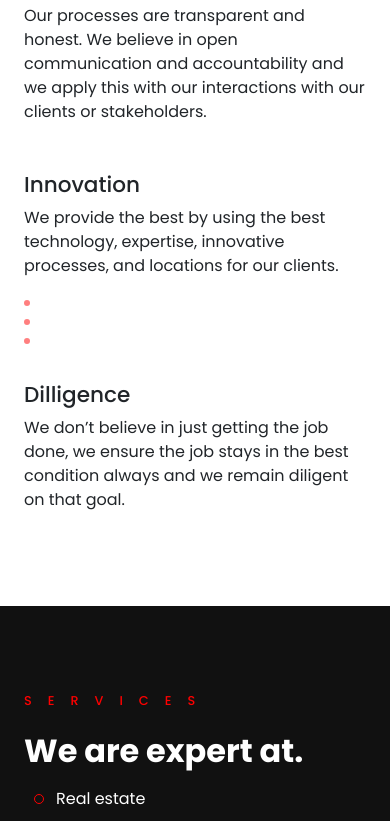
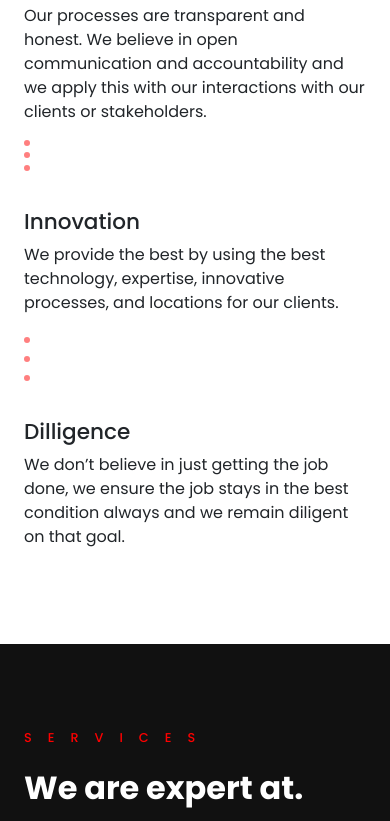
Before and after one commit to McFrase/Shagay-Real-Estate, a plain HTML site: page index.html in a window 390 px wide. Shown: the part 4013-4834 px from the top of the page. Drawn offline with nearby package versions, Linux system fonts and the light colour scheme; files that its build step writes are made by us from their sources.

Commit message:
Add files via upload

```diff
--- a/index.html
+++ b/index.html
@@ -154,6 +154,12 @@
                                     <h4>Integrity</h4>
                                     <p class="bodyCopy">Our processes are transparent and honest. We believe in open communication and accountability and we apply this with our interactions with our clients or stakeholders.</p>
                                 </div>
+
+                                <div class="dots d-md-none d-block">
+                                    <div class="inner-dots"></div>
+                                    <div class="inner-dots"></div>
+                                    <div class="inner-dots"></div>
+                                </div>
                             </div>
                         </div>
                     </div>
```
